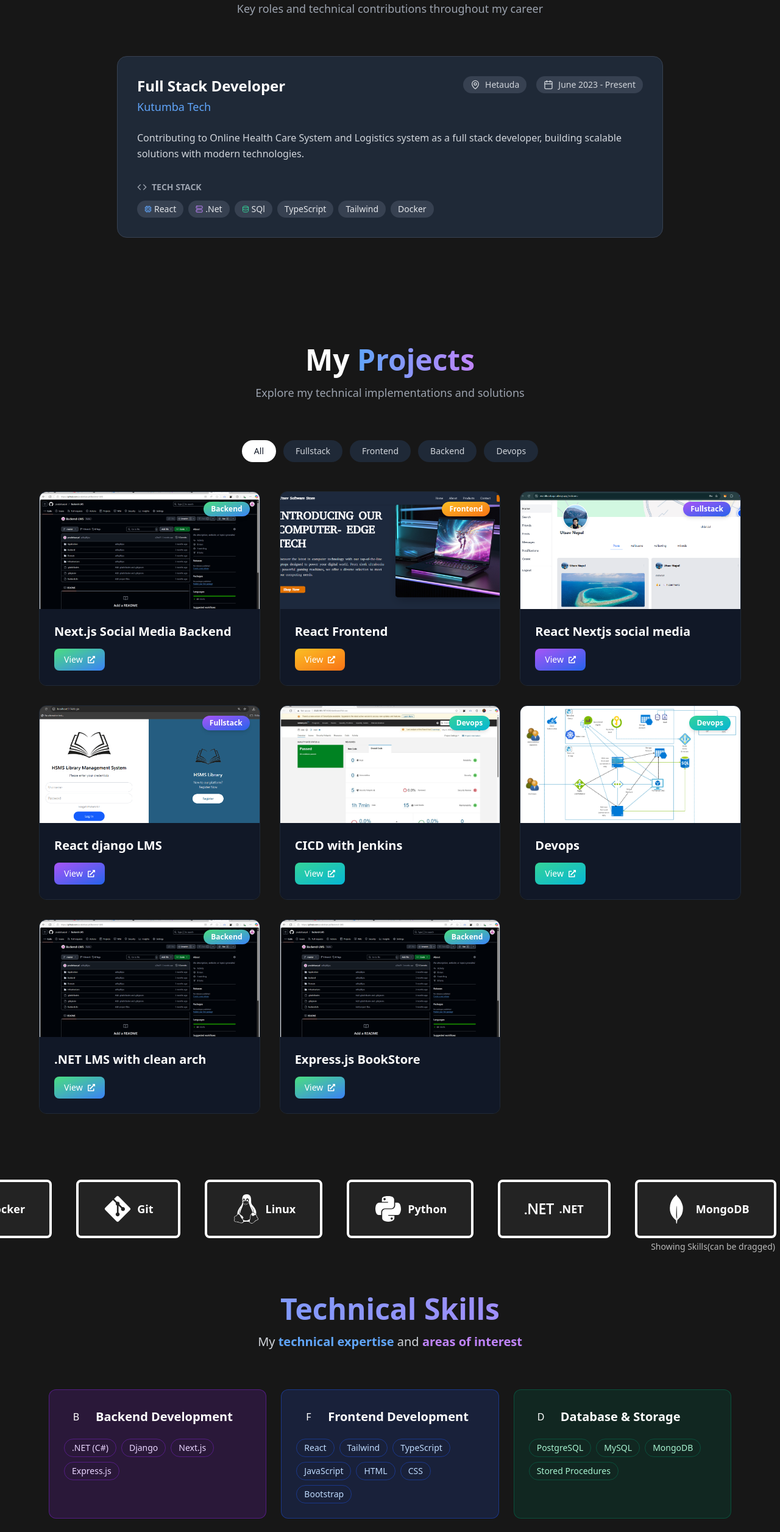
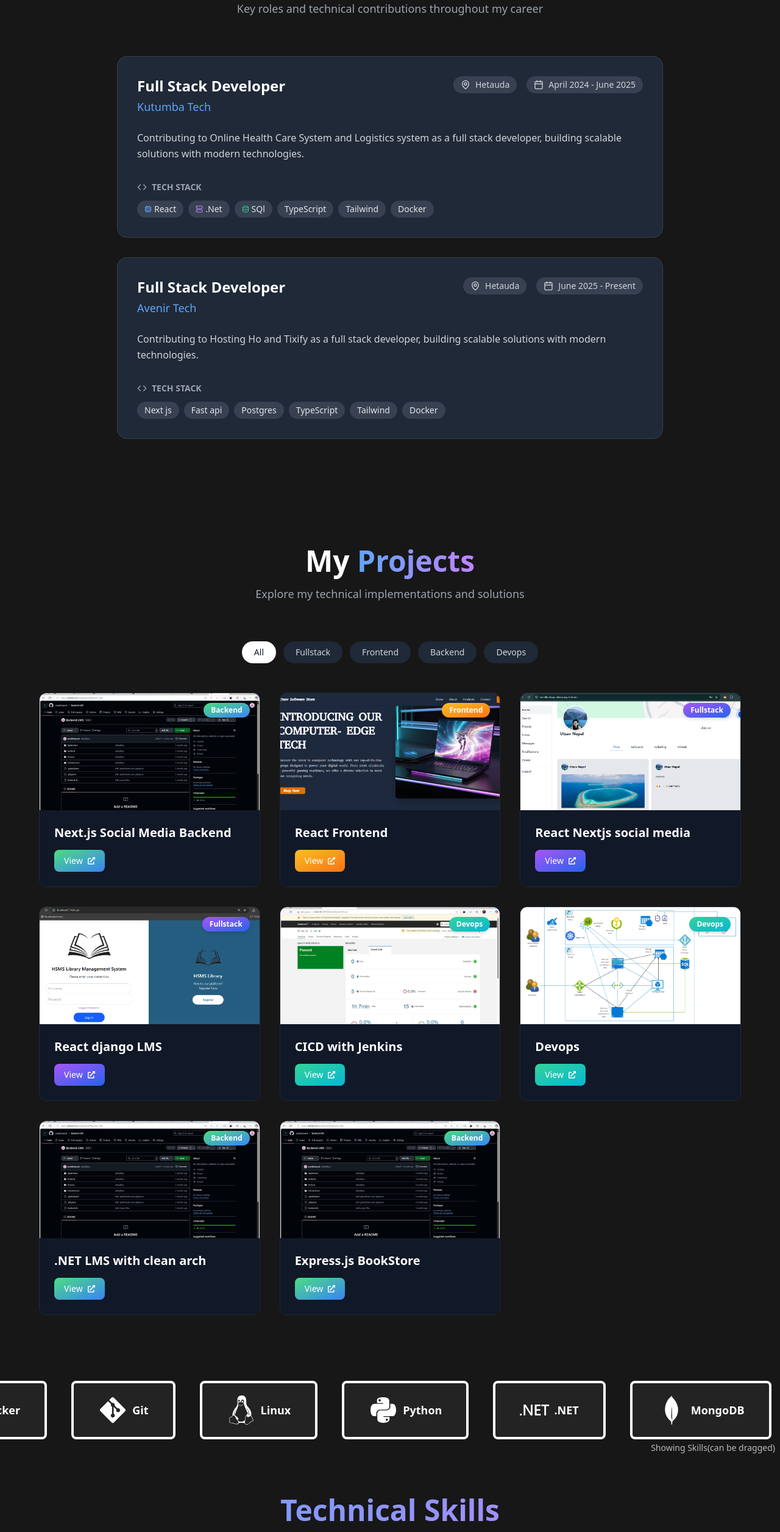
Before and after one commit to UtsavNepal/portfolio, a React (Vite) app: page / in a window 1280 px wide. Shown: the part 960-3473 px from the top of the page at 61% size. Built offline with nearby package versions, Linux system fonts and the light colour scheme.

Commit message:
refactor: changes in stacks

```diff
--- a/src/components/Experience/Experience.jsx
+++ b/src/components/Experience/Experience.jsx
@@ -70,10 +70,21 @@ const Experience = () => {
       role: 'Full Stack Developer',
       company: 'Kutumba Tech',
       location: 'Hetauda',
-      date: 'June 2023 - Present',
+      date: 'April 2024 - June 2025',
       description: 'Contributing to Online Health Care System and Logistics system as a full stack developer, building scalable solutions with modern technologies.',
       techStack: ['React', '.Net', 'SQl', 'TypeScript', 'Tailwind', 'Docker'],
+    },
+
+      {
+      role: 'Full Stack Developer',
+      company: 'Avenir Tech',
+      location: 'Hetauda',
+      date: 'June 2025 - Present',
+      description: 'Contributing to Hosting Ho and Tixify as a full stack developer, building scalable solutions with modern technologies.',
+      techStack: ['Next js', 'Fast api', 'Postgres', 'TypeScript', 'Tailwind', 'Docker'],
     }
+
+
   ];
 
   return (
--- a/src/components/Skill/Skill.jsx
+++ b/src/components/Skill/Skill.jsx
@@ -4,8 +4,8 @@ const Skill = () => {
   const skillsData = {
     skills: [
       {
-        "Backend Development": ".NET (C#), Django, Next.js, Express.js",
-        "Frontend Development": "React, Tailwind, TypeScript, JavaScript, HTML, CSS, Bootstrap",
+        "Backend Development": ".NET (C#), Django, Next.js, Fastapi,Express.js",
+        "Frontend Development": "React, Tailwind, TypeScript, Next Js,JavaScript, HTML, CSS, Bootstrap",
         "Database & Storage": "PostgreSQL, MySQL, MongoDB, Stored Procedures",
         "DevOps & Cloud": "Kubernetes (Minikube), Jenkins, Docker, Git",
         "Architectural Patterns": "Clean Architecture, CQRS, MediatR, Repository Pattern",
```
